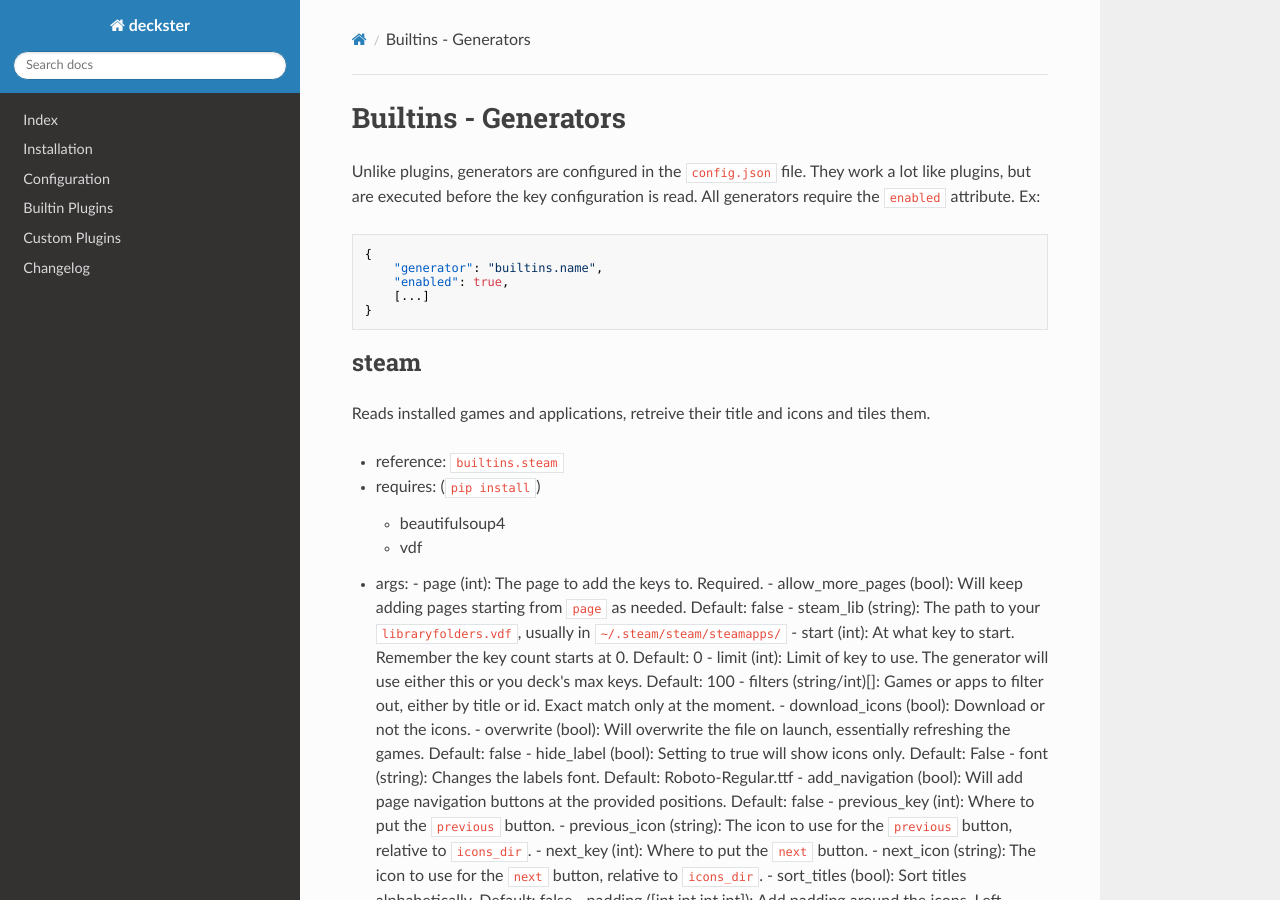
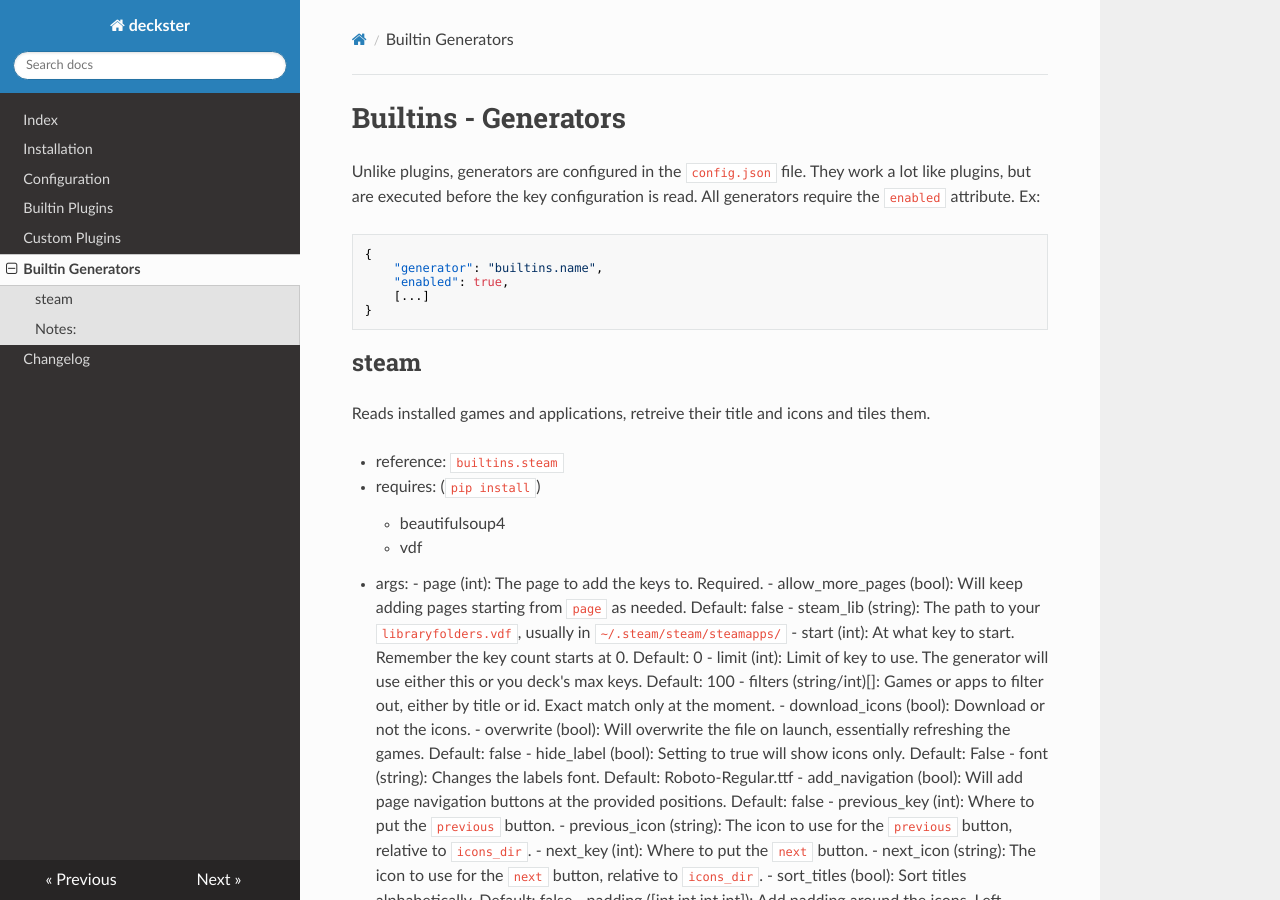
Before and after one commit to Gabisonfire/deckster, an MkDocs documentation site: the page built from docs/generators.md, in a window 1280 px wide and 900 px high. Built offline with MkDocs 1.6.1, drawn with Linux system fonts in a browser that asks for light colours; nearby versions of some CDN libraries.

Commit message:
Typo in documentation

```diff
--- a/mkdocs.yml
+++ b/mkdocs.yml
@@ -4,8 +4,9 @@ nav:
     - 'Index': 'index.md'
     - 'Installation': 'install.md'
     - 'Configuration': 'config.md'
-    - 'Builtin Plugins': 'builtins.md'
-    - 'Custom Plugins': 'plugins.md'
+    - 'Builtin Plugins': 'plugins.md'
+    - 'Custom Plugins': 'custom_plugins.md'
+    - 'Builtin Generators': 'generators.md'
     - 'Changelog': 'changelog.md'
 markdown_extensions:
   - mdx_truly_sane_lists
```
Also changed, not shown: docs/index.md (+1 -1 lines).
